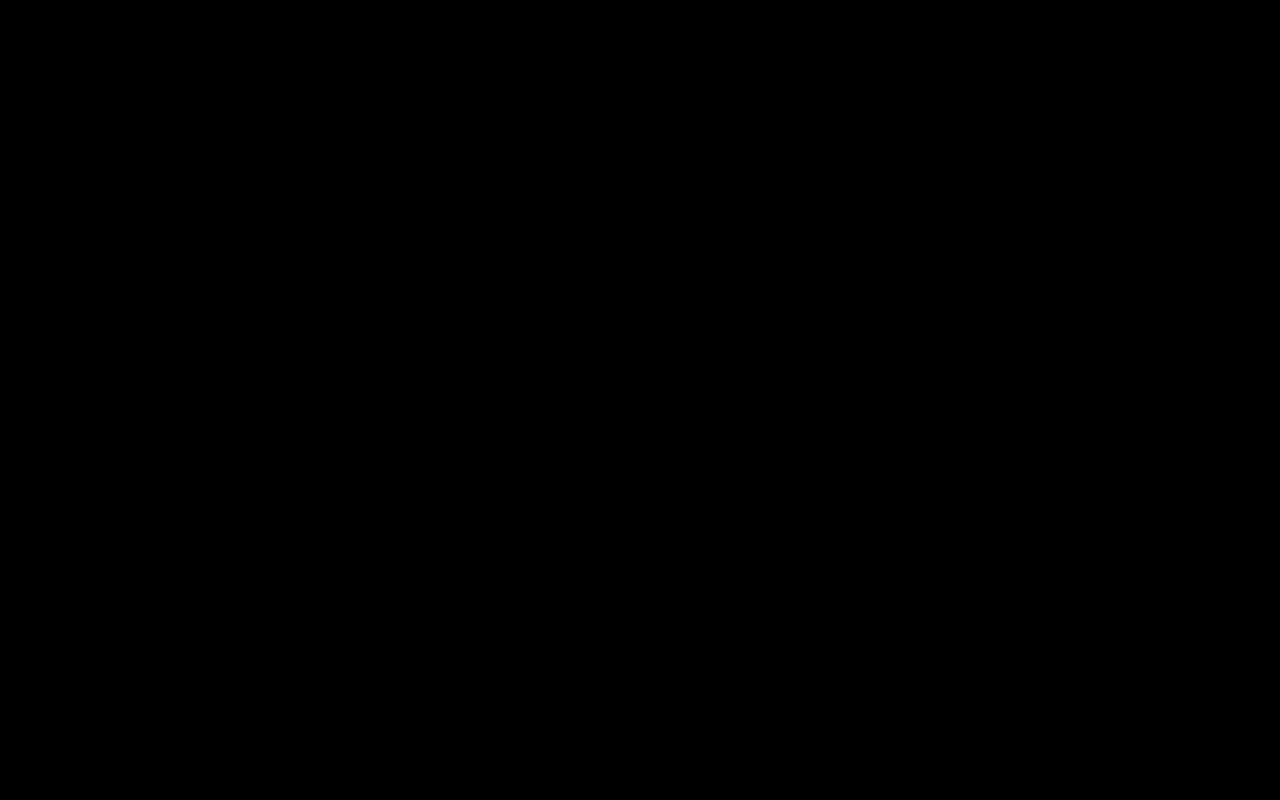
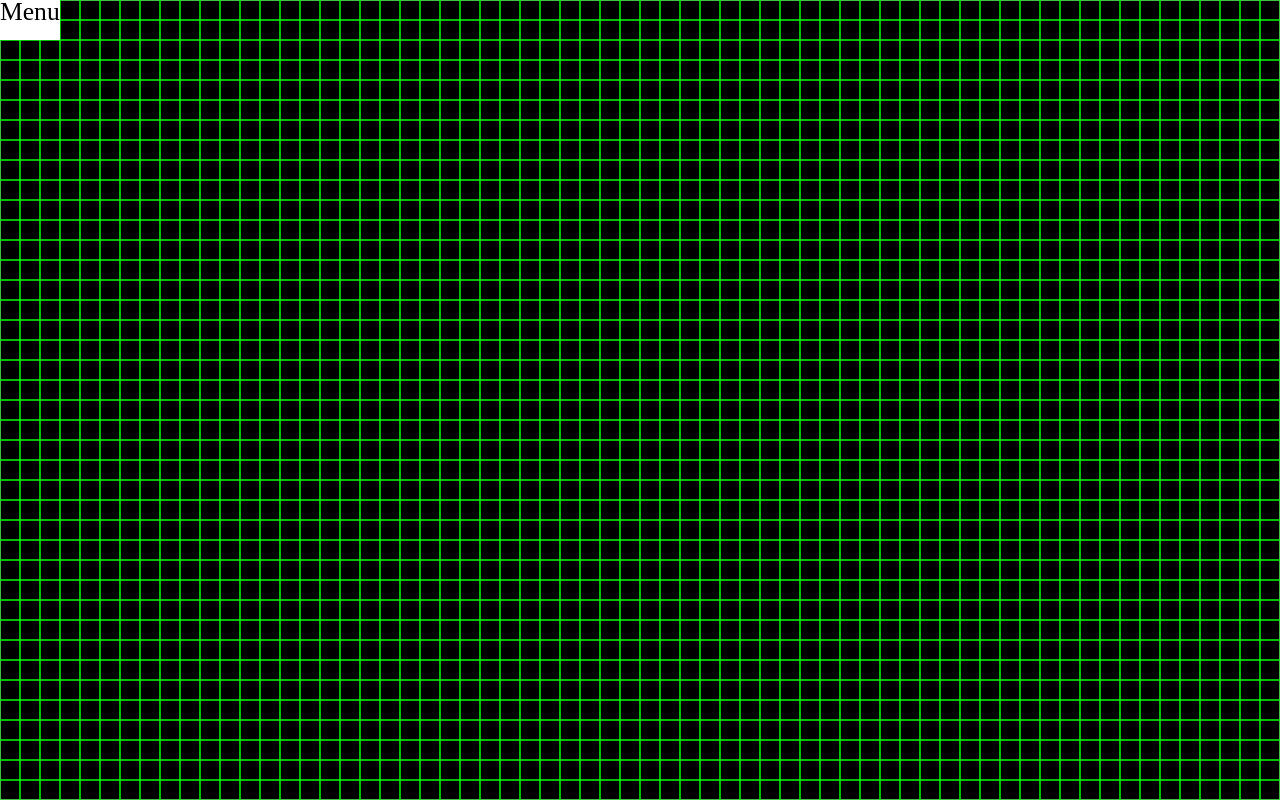
Before and after one commit to tomasmiles/tomasmiles.github.io, a plain HTML site: page SOSFTM/sosftm.html in a window 1280 px wide. Drawn offline with Linux system fonts and the light colour scheme.

Commit message:
Is this going anywhere? Who knows?

```diff
--- a/SOSFTM/core.js
+++ b/SOSFTM/core.js
@@ -6,4 +6,7 @@ window.addEventListener('pointerup', pointerup);
 window.addEventListener('pointermove', pointermove);
 
 resize();
-var loop = setInterval(function(){draw();}, 50);
+//draw() from graphics.js
+//update() from game.js
+
+var loop = setInterval(function(){update();draw();}, 50);
--- /dev/null
+++ b/SOSFTM/game.js
@@ -0,0 +1,9 @@
+var gameState = "intro";
+
+function update() {
+	switch(gameState) {
+		case "intro":
+		//Do intro stuff?
+		break;
+	}
+}
--- a/SOSFTM/graphics.js
+++ b/SOSFTM/graphics.js
@@ -1,12 +1,71 @@
 var canvas = document.getElementById('canvas');
 var graphicsContext = canvas.getContext('2d');
+
+var fontSize = 12;
+var fontFamily = "serif";
+setFont();
+
+//Work out how many grid units fit into the canvas.
+//The margin variables below are for either side of the grid, so remainder/2
+var gridUnit = 20;
+var horizontalMargin = 0;
+var verticalMargin = 0;
+var gridWidth = 0;
+var gridHeight = 0;
 
 function draw() {
 	graphicsContext.fillStyle = "#000000";
 	graphicsContext.fillRect(0, 0, canvas.width, canvas.height);
+	graphicsContext.strokeStyle = "#FFFFFF";
+	graphicsContext.strokeRect(horizontalMargin, verticalMargin, canvas.width-horizontalMargin*2, canvas.height-verticalMargin*2);
+	//is in gui.js
+	drawGui(getGrid());
 }
 
 function resize() {
 	canvas.width =  window.innerWidth;
 	canvas.height = window.innerHeight;
+	setFontSize(canvas.width/50);
+	setFont();
+	calculateMargins();
+	calculateGridSize();
+	console.log(getGrid());
 }
+
+function calculateMargins() {
+	horizontalMargin = (canvas.width%gridUnit)/2;
+	verticalMargin = (canvas.height%gridUnit)/2;
+}
+
+function calculateGridSize() {
+	gridWidth = (canvas.width-horizontalMargin*2)/gridUnit;
+	gridHeight = (canvas.height-verticalMargin*2)/gridUnit;
+}
+
+function getGrid() {
+	var grid = new Object();
+	grid.gridWidth = gridWidth;
+	grid.gridHeight = gridHeight;
+	grid.width = gridWidth*gridUnit;
+	grid.height = gridHeight*gridUnit;
+	grid.x = horizontalMargin;
+	grid.y = verticalMargin;
+	grid.gridUnit = gridUnit;
+	return grid;
+}
+
+function setFontSize(fSize) {
+	fontSize = fSize;
+}
+
+function setFontFamily(fFamily) {
+	fontFamily = fFamily;
+}
+
+function setFont(){
+	graphicsContext.font = fontSize + "px " + fontFamily;
+}
+
+
+//use graphicsContext.measureText() to get TextMetrics object for text width
+//console.log(graphicsContext.measureText("M").width);
--- a/SOSFTM/gui.js
+++ b/SOSFTM/gui.js
@@ -1,9 +1,62 @@
+var pointerX;
+var pointerY;
+var guiState = "menu";
+
 function pointerup(event) {
 	console.log(event.x+ "," + event.y);
+	if(guiState == "menu") guiState = "map";
+	else if(guiState == "map") guiState = "planet";
+	else if(guiState == "planet") guiState = "menu";
 }
 
 function pointerdown(event) {
 }
 
 function pointermove(event) {
+	pointerX = event.x;
+	pointerY = event.y;
 }
+
+function setGuiState(newState) {
+	guiState = newState;
+}
+
+function drawGui(grid) {
+	//Grid properties are gridHeight, gridWidth, height, width, x, y, gridUnit
+	//if(pointerX > grid.x && pointerX < grid.x+grid.width
+	//&& pointerY > grid.y && pointerY < grid.y+grid.height) {
+		graphicsContext.strokeStyle = "#00FF00";
+		for(gw = 0; gw < grid.gridWidth; gw++) {
+			for(gh = 0; gh < grid.gridHeight; gh++) {
+				graphicsContext.strokeRect(grid.x+grid.gridUnit*gw, grid.y+grid.gridUnit*gh, grid.gridUnit, grid.gridUnit);
+			}
+		}
+	//}
+	switch(guiState) {
+		case "menu":
+			graphicsContext.fillStyle = "#FFFFFF";
+			graphicsContext.fillRect(grid.x, grid.y, grid.gridUnit*3, grid.gridUnit*2);
+			graphicsContext.fillStyle = "#000000";
+			graphicsContext.fillText("Menu", grid.x, grid.y+grid.gridUnit);
+			break;
+		case "map":
+			graphicsContext.fillStyle = "#FFFFFF";
+			graphicsContext.fillRect(grid.x, grid.y, grid.gridUnit*4, grid.gridUnit*2);
+			graphicsContext.fillStyle ="#000000";
+			graphicsContext.fillText("Star Map", grid.x, grid.y+grid.gridUnit);
+
+			graphicsContext.fillRect(grid.x, grid.y+grid.gridUnit*3, grid.gridUnit*16, grid.gridUnit*16);
+			break;
+		case "planet":
+			graphicsContext.fillStyle = "#FFFFFF";
+			graphicsContext.fillRect(grid.x, grid.y, grid.gridUnit*3, grid.gridUnit*2);
+			graphicsContext.fillStyle = "#000000";
+			graphicsContext.fillText("Planet", grid.x, grid.y+grid.gridUnit);
+
+			graphicsContext.fillRect(grid.x, grid.y+grid.gridUnit*3, grid.gridUnit*16, grid.gridUnit*16);
+			break;
+		default:
+			break;
+	}
+	//Where should the GUI elements be?
+}
--- a/SOSFTM/sosftm.html
+++ b/SOSFTM/sosftm.html
@@ -12,6 +12,7 @@
 		<script src="./graphics.js"></script>
 		<script src="./gui.js"></script>
 		<script src="./storage.js"></script>
+		<script src="./game.js"></script>
 		<script src="./core.js"></script>
 	</body>
 </html>
```
Also changed, not shown: index.html (+2 -2 lines).
